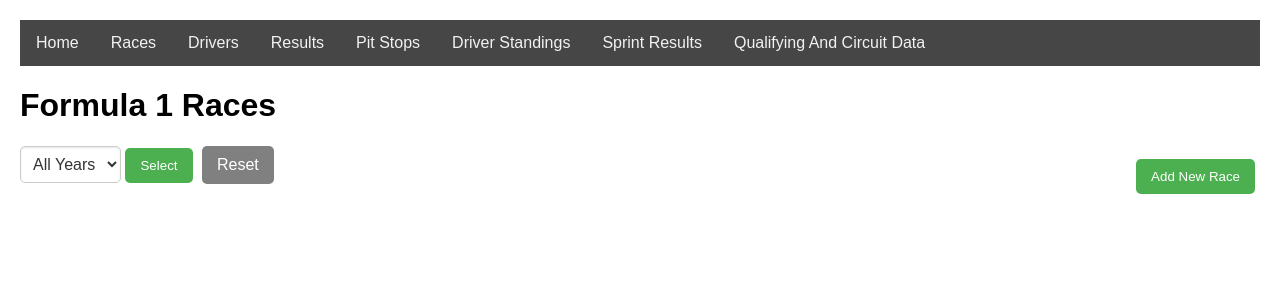
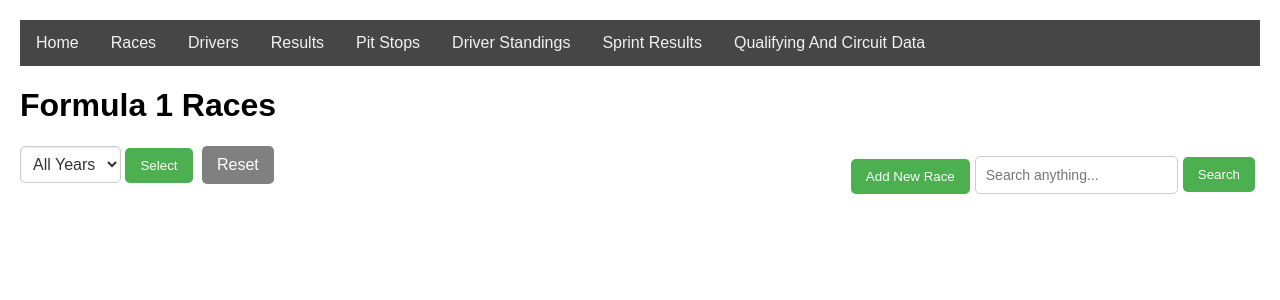
Before and after one commit to itudb2312/itudb2312, a Flask app: page /races in a window 1280 px wide. Shown: the top 300 px of the page. Run offline with Flask 3, Linux system fonts and the light colour scheme; data that the repository does not hold is empty.

Commit message:
Added search bar for races
Added search bar for races, updated app.py, races.html

```diff
--- a/app.py
+++ b/app.py
@@ -33,26 +33,35 @@ def tables():
 def races():
     if request.method == 'POST':
         selected_year = request.form.get('selected_year')
+        search_query = request.form.get('search_query')
 
-        # Check if the selected year is not empty or "All Years"
-        if selected_year and selected_year != "All Years":
+        # Check if the search query is provided
+        if search_query:
+            # If search query is provided, filter the races based on the query
+            search_query = f"%{search_query}%"  # Use "%" for wildcard matching
+            select_query = f"SELECT * FROM races WHERE name LIKE %s OR year LIKE %s"
+            cursor.execute(select_query, (search_query,search_query))
+            result = cursor.fetchall()
+            return render_template('races.html', races=result, selected_year="All Years", search_query=search_query)
+        elif selected_year and selected_year != "All Years":
             # If a specific year is selected, filter by that year
             select_query = f"SELECT * FROM races WHERE year = {selected_year}"
             cursor.execute(select_query)
             result = cursor.fetchall()
-            return render_template('races.html', races=result, selected_year=selected_year)
+            return render_template('races.html', races=result, selected_year=selected_year, search_query="")
         else:
-            # If no specific year is selected or "All Years," retrieve all races
+            # If no specific year or search query is provided, retrieve all races
             select_query = "SELECT * FROM races"
             cursor.execute(select_query)
             result = cursor.fetchall()
-            return render_template('races.html', races=result, selected_year="All Years")
+            return render_template('races.html', races=result, selected_year="All Years", search_query="")
     else:
-        # Retrieve all races when no specific year is selected
+        # Retrieve all races when no specific year or search query is provided
         select_query = "SELECT * FROM races"
         cursor.execute(select_query)
         result = cursor.fetchall()
-        return render_template('races.html', races=result)
+        return render_template('races.html', races=result, search_query="")
+
 
 @app.route('/add_race', methods=['POST'])
 def add_race():
--- a/templates/races.html
+++ b/templates/races.html
@@ -41,6 +41,13 @@
 
         <h1>Formula 1 Races</h1>
 
+         <form method="post" action="{{ url_for('races') }}" class="search-form">
+            <label for="search_query" class="visually-hidden"></label>
+            <div class="search-container">
+                <input type="text" name="search_query" id="search_query" placeholder="Search anything...">
+                <button type="submit">Search</button>
+            </div>
+        </form>
 
         <form method="post" action="{{ url_for('races') }}">
             <label for="selected_year"></label>
```
